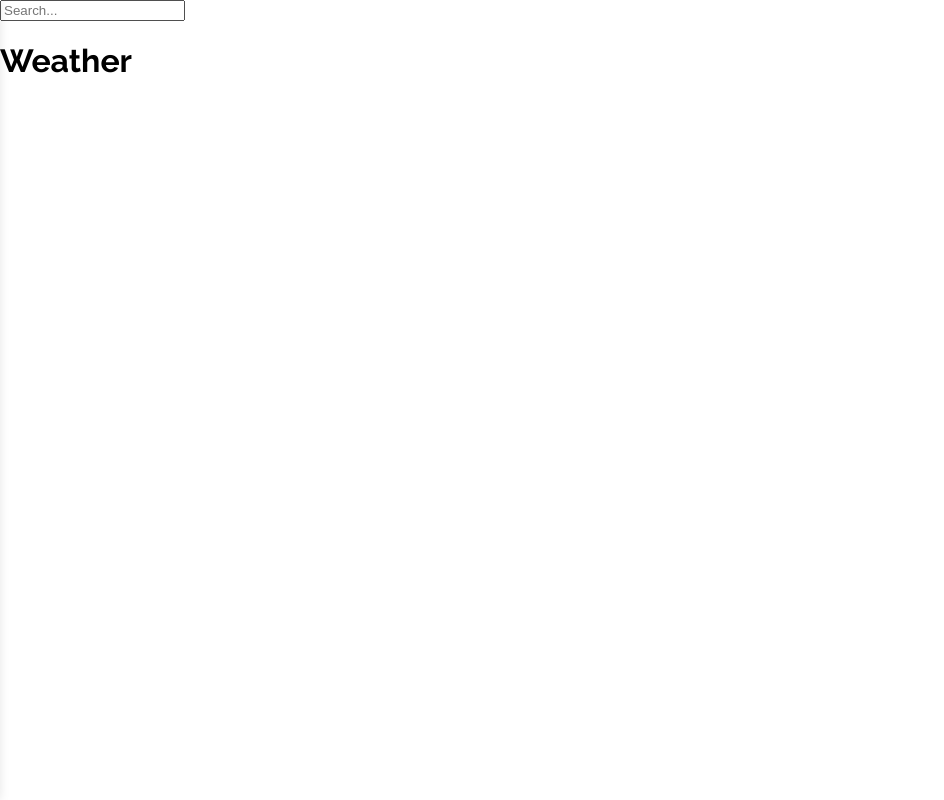
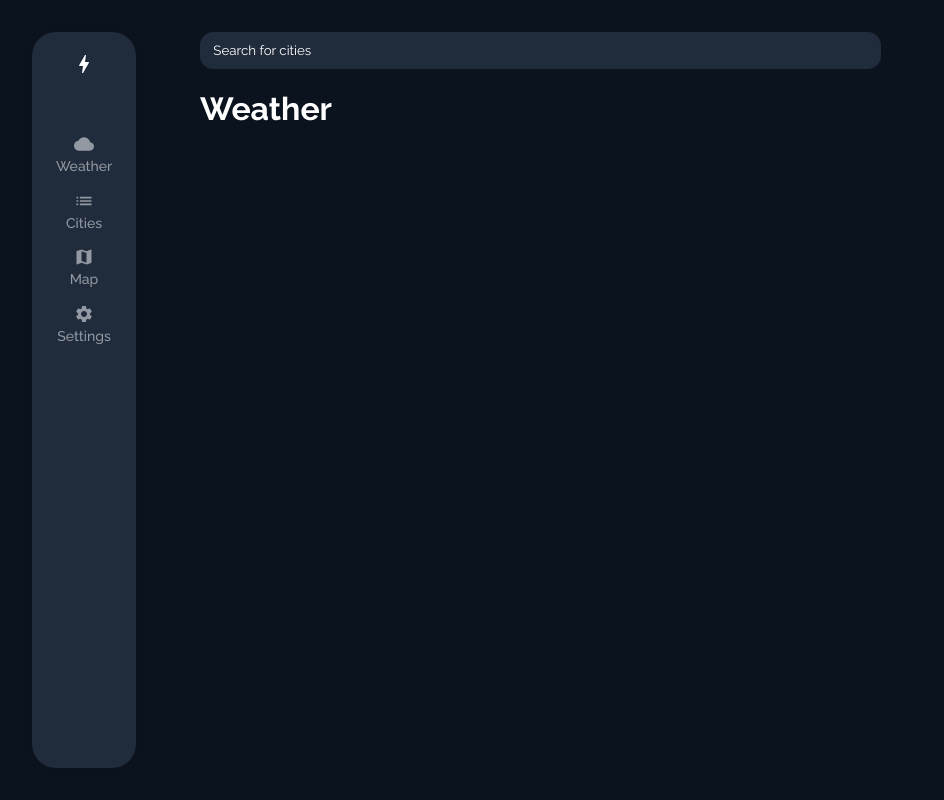
Before and after one commit to amokrzycki/weather-app, a React (Vite) app: page / in a window 1280 px wide. Shown: the whole page, without its empty margins (0-944 px from the left). Built offline with nearby package versions, Linux system fonts and the light colour scheme.

Commit message:
Rejected SASS, builded skeleton of App

```diff
--- a/package.json
+++ b/package.json
@@ -12,6 +12,8 @@
   "dependencies": {
     "@emotion/react": "^11.11.3",
     "@emotion/styled": "^11.11.0",
+    "@mui/icons-material": "^5.15.7",
+    "@mui/material": "^5.15.7",
     "@mui/system": "^5.15.6",
     "react": "^18.2.0",
     "react-dom": "^18.2.0",
--- a/src/App.css
+++ b/src/App.css
@@ -7,7 +7,7 @@ body {
 }
 
 h1 {
-    margin-bottom: 0px;
+    margin-bottom: 0;
 }
 
 button {
--- a/src/App.tsx
+++ b/src/App.tsx
@@ -1,9 +1,15 @@
 import "./App.css";
 import { RouterProvider } from "react-router-dom";
 import router from "./router/router.tsx";
+import { ThemeProvider } from "@mui/material";
+import theme from "./theme.ts";
 
 function App() {
-  return <RouterProvider router={router} />;
+  return (
+    <ThemeProvider theme={theme}>
+      <RouterProvider router={router} />
+    </ThemeProvider>
+  );
 }
 
 export default App;
--- /dev/null
+++ b/src/components/SearchBar/SearchBar.module.css
@@ -0,0 +1,25 @@
+.searchBarWrapper {
+    display: flex;
+    height: 5%;
+    width: 65%;
+    background: rgb(32, 43, 59);
+    border-radius: 1em;
+}
+
+.searchBarInput {
+    width: 100%;
+    padding: 1em;
+    border: none;
+    border-radius: 1em;
+    background: rgb(32, 43, 59);
+    color: white;
+    font-family: 'Raleway', sans-serif;
+}
+
+.searchBarInput::placeholder {
+    color: white;
+}
+
+.searchBarInput:focus {
+    outline: none;
+}
--- a/src/components/SearchBar/SearchBar.tsx
+++ b/src/components/SearchBar/SearchBar.tsx
@@ -1,7 +1,13 @@
+import styles from "./SearchBar.module.css";
+
 const SearchBar = () => {
   return (
-    <div className="search-bar">
-      <input type="text" placeholder="Search..." />
+    <div className={styles.searchBarWrapper}>
+      <input
+        className={styles.searchBarInput}
+        type="text"
+        placeholder="Search for cities"
+      />
     </div>
   );
 };
--- /dev/null
+++ b/src/components/Sidebar/Sidebar.module.css
@@ -0,0 +1,29 @@
+.sidebarWrapper {
+    display: flex;
+    flex-direction: column;
+    align-items: center;
+    width: 5%;
+    padding: 20px;
+    box-shadow: 0 0 10px rgba(0, 0, 0, 0.1);
+    background: rgb(32, 43, 59);
+    border-radius: 1.5em;
+    margin: 2em;
+}
+
+.menuWrapper {
+    display: flex;
+    flex-direction: column;
+    justify-content: space-between;
+    align-items: center;
+    margin-top: 3em;
+}
+
+.menuItem {
+    flex-direction: column;
+    border-radius: 1em !important;
+    text-transform: unset !important;
+}
+
+.menuItem span {
+    margin: 0;
+}
--- a/src/components/Sidebar/Sidebar.module.scss
+++ /dev/null
@@ -1,65 +0,0 @@
-.sidebarWrapper {
-  position: fixed;
-  top: 0;
-  left: 0;
-  height: 100%;
-  width: 256px;
-  background-color: #fff;
-  box-shadow: 0 0 10px rgba(0, 0, 0, 0.1);
-  z-index: 100;
-  transition: all 0.3s ease-in-out;
-  transform: translateX(-100%);
-
-  &.show {
-    transform: translateX(0);
-  }
-
-  &.hide {
-    transform: translateX(-100%);
-  }
-
-  .sidebarHeader {
-    display: flex;
-    align-items: center;
-    justify-content: space-between;
-    padding: 0 1rem;
-    height: 64px;
-    border-bottom: 1px solid #f1f1f1;
-
-    .sidebarHeaderTitle {
-      font-size: 1.5rem;
-      font-weight: 600;
-      color: #000;
-    }
-
-    .sidebarHeaderClose {
-      font-size: 1.5rem;
-      font-weight: 600;
-      color: #000;
-      cursor: pointer;
-    }
-  }
-
-  .sidebarMenu {
-    padding: 1rem;
-
-    .sidebarMenuItem {
-      display: flex;
-      align-items: center;
-      margin-bottom: 1rem;
-      cursor: pointer;
-
-      .sidebarIcon {
-        font-size: 1.25rem;
-        color: #000;
-        margin-right: 0.5rem;
-      }
-
-      .sidebarTitle {
-        font-size: 1rem;
-        font-weight: 500;
-        color: #000;
-      }
-    }
-  }
-}
--- a/src/components/Sidebar/Sidebar.tsx
+++ b/src/components/Sidebar/Sidebar.tsx
@@ -1,10 +1,33 @@
-import styles from "./Sidebar.module.scss";
+import styles from "./Sidebar.module.css";
+import { Box } from "@mui/system";
+import BoltIcon from "@mui/icons-material/Bolt";
+import WeatherIcon from "@mui/icons-material/Cloud";
+import CitiesIcon from "@mui/icons-material/List";
+import MapIcon from "@mui/icons-material/Map";
+import SettingsIcon from "@mui/icons-material/Settings";
+import { Button } from "@mui/material";
 
 const Sidebar = () => {
   return (
-    <div className={styles.sidebarWrapper}>
-      <h1>sidebar</h1>
-    </div>
+    <Box className={styles.sidebarWrapper}>
+      <Box id="header-wrapper">
+        <BoltIcon />
+      </Box>
+      <Box id="menu-wrapper" className={styles.menuWrapper}>
+        <Button className={styles.menuItem} startIcon={<WeatherIcon />}>
+          Weather
+        </Button>
+        <Button className={styles.menuItem} startIcon={<CitiesIcon />}>
+          Cities
+        </Button>
+        <Button className={styles.menuItem} startIcon={<MapIcon />}>
+          Map
+        </Button>
+        <Button className={styles.menuItem} startIcon={<SettingsIcon />}>
+          Settings
+        </Button>
+      </Box>
+    </Box>
   );
 };
 
--- /dev/null
+++ b/src/components/View/View.module.css
@@ -0,0 +1,15 @@
+.viewWrapper {
+    display: flex;
+    height: 100vh;
+    width: 100vw;
+    background-color: rgb(11, 19, 30);
+    color: white;
+}
+
+.viewContent {
+    display: flex;
+    flex-direction: column;
+    width: 100%;
+    margin: 2em;
+    overflow-y: auto;
+}
--- a/src/components/View/View.tsx
+++ b/src/components/View/View.tsx
@@ -2,13 +2,16 @@ import { Outlet } from "react-router-dom";
 import Sidebar from "../Sidebar/Sidebar.tsx";
 import SearchBar from "../SearchBar/SearchBar.tsx";
 import { Box } from "@mui/system";
+import styles from "./View.module.css";
 
 const View = () => {
   return (
-    <Box id="view-wrapper">
-      <SearchBar />
+    <Box id="view-wrapper" className={styles.viewWrapper}>
       <Sidebar />
-      <Outlet />
+      <Box id="view-content" className={styles.viewContent}>
+        <SearchBar />
+        <Outlet />
+      </Box>
     </Box>
   );
 };
--- a/src/components/Weather/Weather.tsx
+++ b/src/components/Weather/Weather.tsx
@@ -1,8 +1,10 @@
+import { Box } from "@mui/system";
+
 const Weather = () => {
   return (
-    <div>
+    <Box>
       <h1>Weather</h1>
-    </div>
+    </Box>
   );
 };
 
--- /dev/null
+++ b/src/theme.ts
@@ -0,0 +1,28 @@
+import { createTheme } from "@mui/material/styles";
+
+const theme = createTheme({
+  palette: {
+    mode: "dark",
+    primary: {
+      main: "#9399a2ff",
+      dark: "#f0f1f1ff",
+    },
+    secondary: {
+      main: "#7c00ce", // Complementary color to #00ce7c
+      dark: "#4d007d", // Darker shade of #7c00ce
+    },
+    background: {
+      default: "#0B131EFF", // Dark background color
+      paper: "#202B3BFF", // Slightly lighter background color
+    },
+    text: {
+      primary: "#ffffff", // Text color
+      secondary: "#a0a0a0", // Secondary text color
+    },
+  },
+  typography: {
+    fontFamily: "Raleway",
+  },
+});
+
+export default theme;
```
Also changed, not shown: 1 other file (tests, documents, lock files or other folders).
